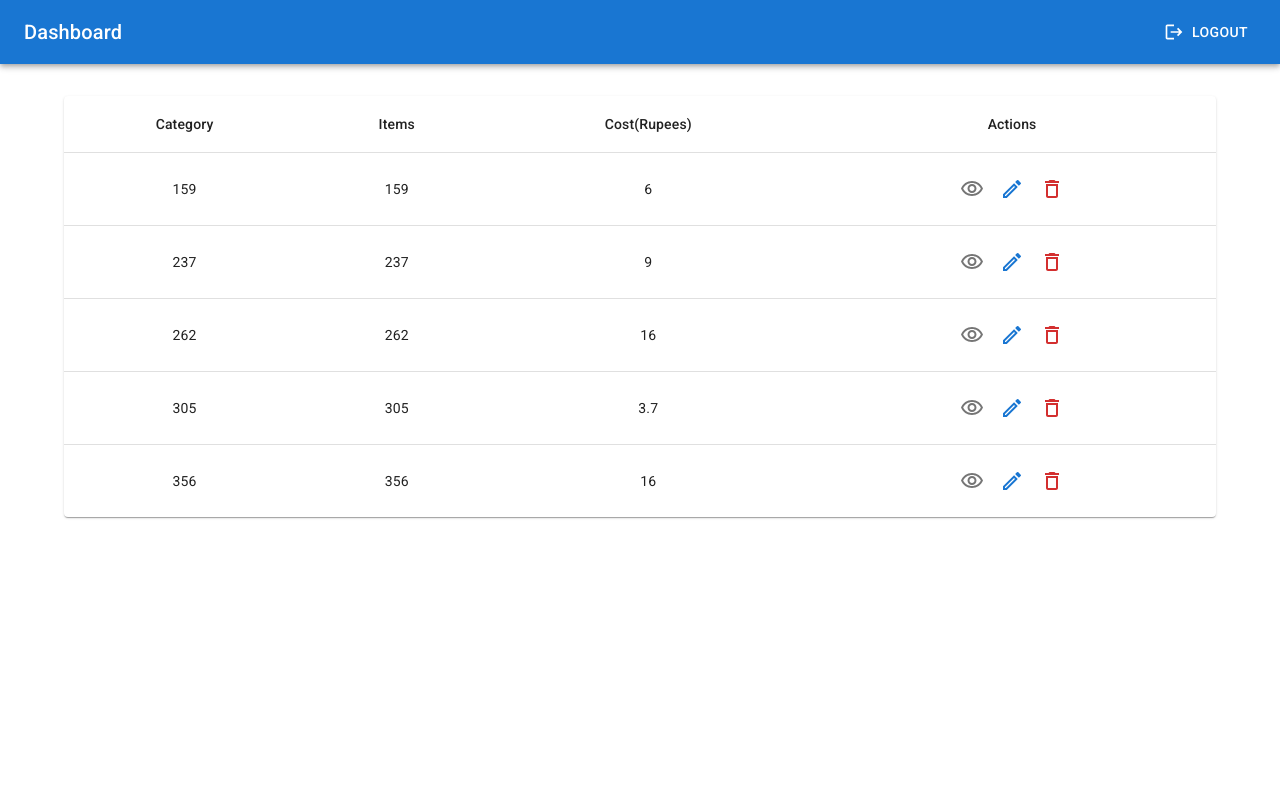
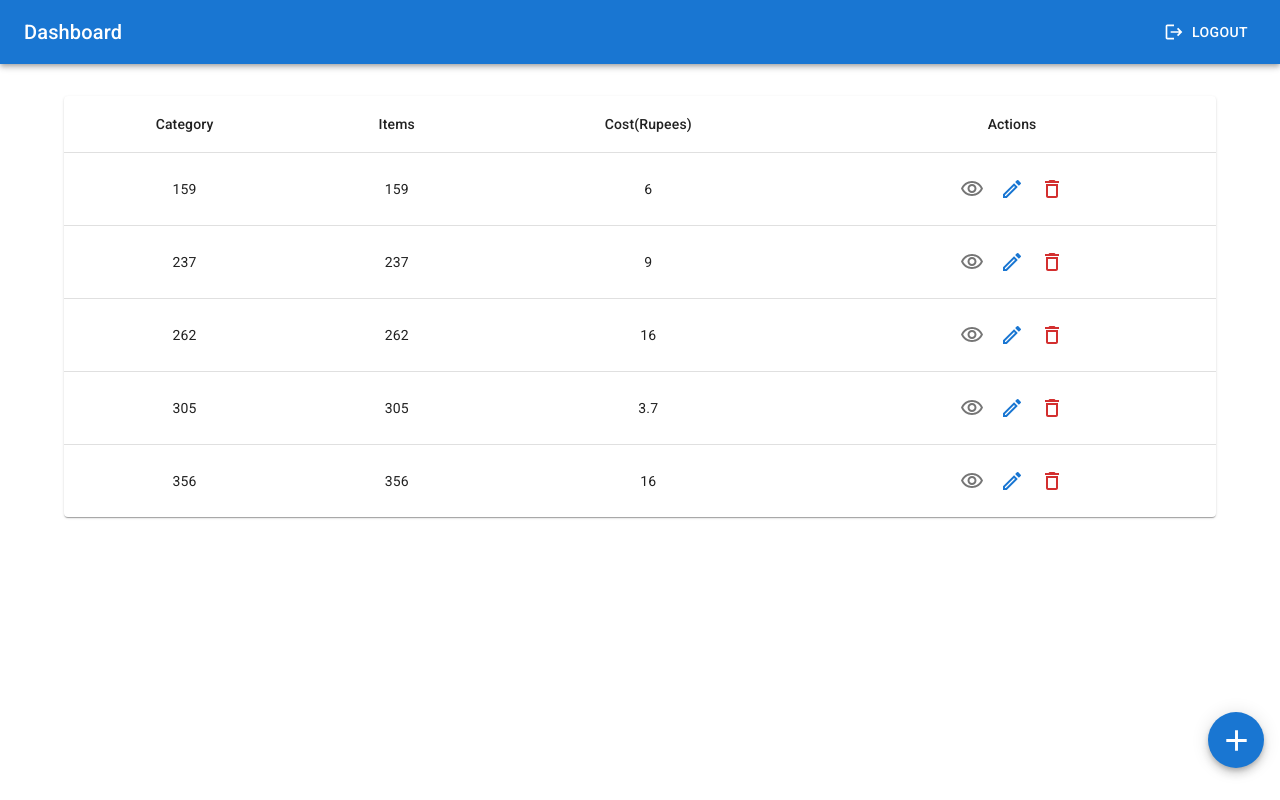
Before and after one commit to harshmangalam/stock-mfe-react, a React app in the folder dashboard/: page / in a window 1280 px wide. Built offline with nearby package versions, Linux system fonts and the light colour scheme.

Commit message:
added create stock fab

```diff
--- /dev/null
+++ b/dashboard/src/components/CreateStock.tsx
@@ -0,0 +1,14 @@
+import * as React from "react";
+import { Box, Fab, Tooltip } from "@mui/material";
+import AddIcon from "@mui/icons-material/Add";
+export default function CreateStock() {
+  return (
+    <Box position={"fixed"} bottom={32} right={16}>
+      <Tooltip title={"Add new stock data"}>
+        <Fab color="primary" aria-label="add">
+          <AddIcon fontSize="large" />
+        </Fab>
+      </Tooltip>
+    </Box>
+  );
+}
--- a/dashboard/src/components/StockTable.tsx
+++ b/dashboard/src/components/StockTable.tsx
@@ -6,10 +6,11 @@ import TableContainer from "@mui/material/TableContainer";
 import TableHead from "@mui/material/TableHead";
 import TableRow from "@mui/material/TableRow";
 import Paper from "@mui/material/Paper";
-import { IconButton, Stack, Tooltip } from "@mui/material";
+import { Box, IconButton, Stack, Tooltip } from "@mui/material";
 import VisibilityOutlinedIcon from "@mui/icons-material/VisibilityOutlined";
 import ModeEditOutlineOutlinedIcon from "@mui/icons-material/ModeEditOutlineOutlined";
 import DeleteOutlineOutlinedIcon from "@mui/icons-material/DeleteOutlineOutlined";
+import CreateStock from "./CreateStock";
 function createData(
   name: string,
   calories: number,
@@ -30,6 +31,7 @@ const rows = [
 
 export default function StockTable() {
   return (
+    <Box>
       <TableContainer component={Paper}>
         <Table sx={{ minWidth: 650 }} aria-label="simple table">
           <TableHead>
@@ -73,5 +75,8 @@ export default function StockTable() {
           </TableBody>
         </Table>
       </TableContainer>
+
+      <CreateStock />
+    </Box>
   );
 }
```
Lines whose indentation alone changed are shown as unchanged.
